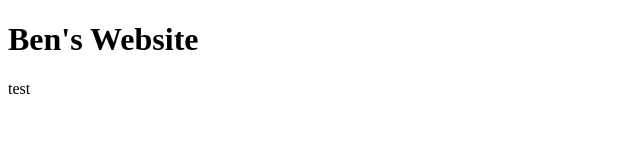
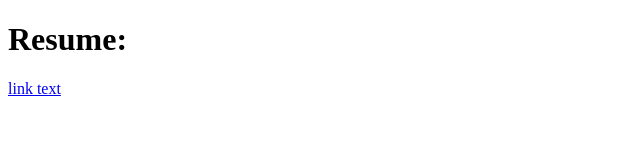
Before and after one commit to DorseyBennett/DorseyBennett.github.io, a plain HTML site: page index.html in a window 1280 px wide. Shown: the whole page, without its empty margins (0-640 px from the left). Drawn offline with Linux system fonts and the light colour scheme.

Commit message:
testing a link w/ Resume

```diff
--- a/index.html
+++ b/index.html
@@ -1,9 +1,11 @@
  <!DOCTYPE html>
 <html>
+    <title>Bennett Dorsey</title>
 <body>
 
-<h1>Ben's Website</h1>
-<p>test</p>
+<h1>Resume: </h1>
+
+<a href="/resume.docx">link text</a>
 
 </body>
 </html>
```
Also changed, not shown: 1 other file.
